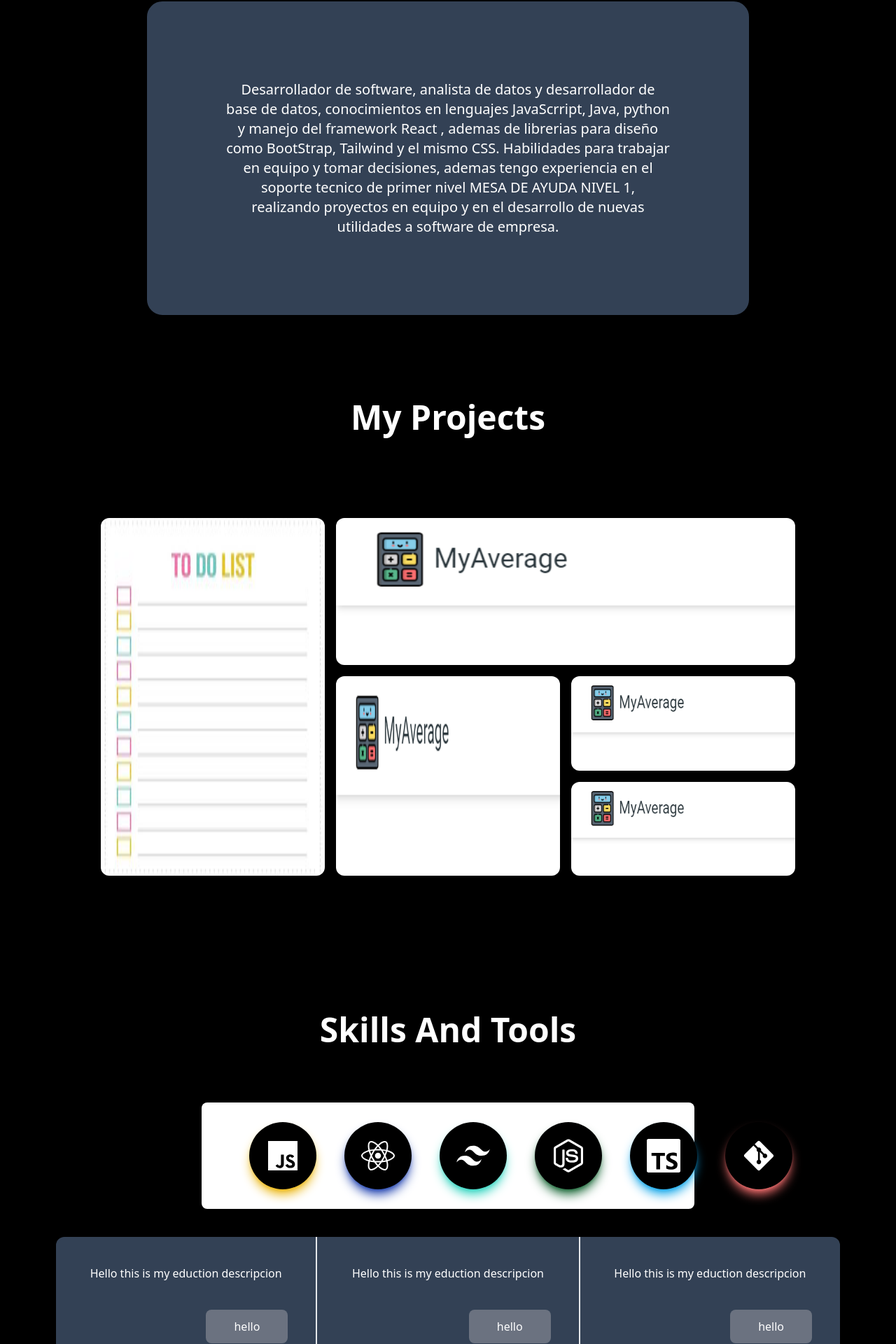
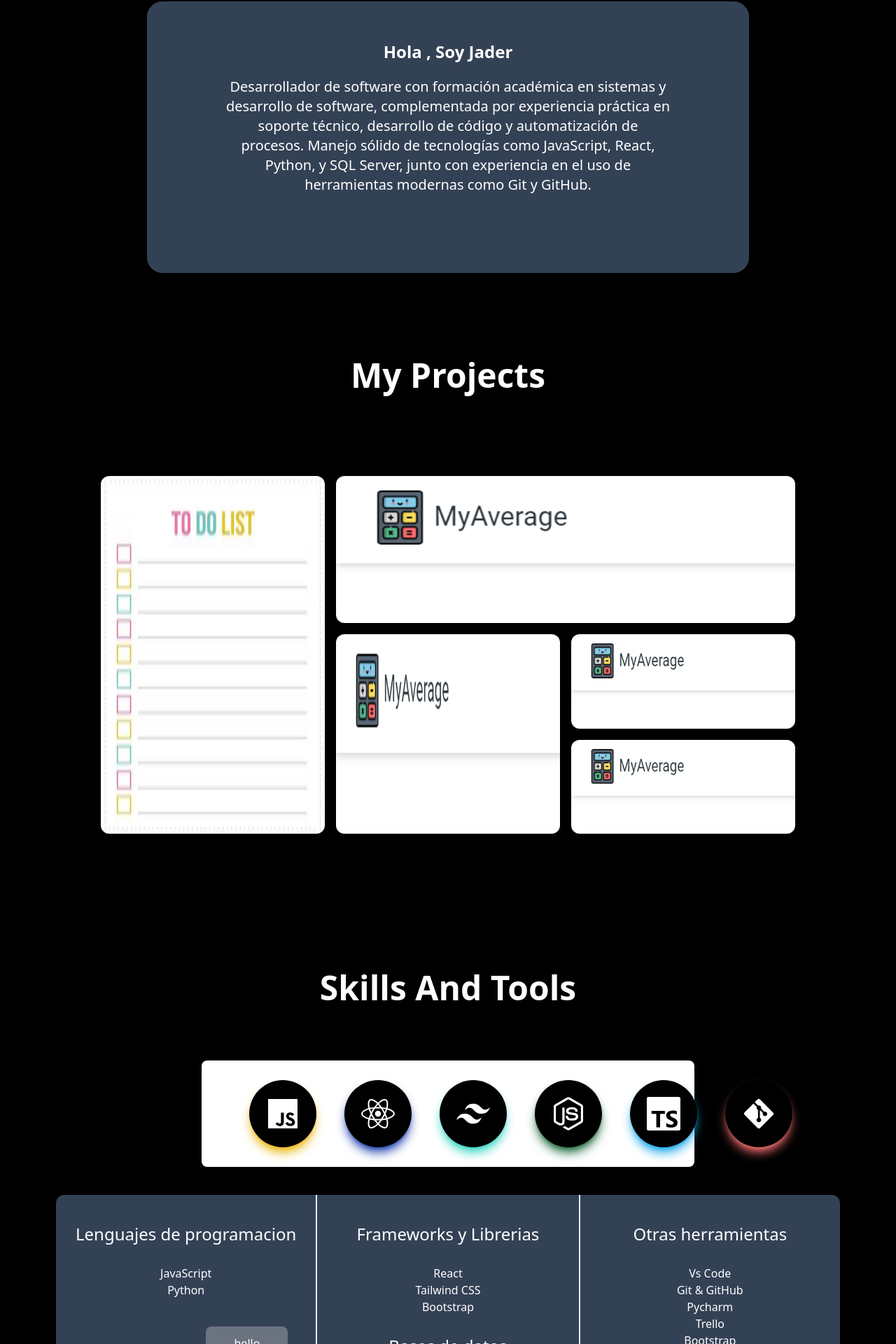
Before and after one commit to JADER124/Personal-Portfolio, a React (Vite) app: page / in a window 1280 px wide. Shown: the part 872-2792 px from the top of the page at 70% size. Built offline with nearby package versions, Linux system fonts and the light colour scheme; what tailwindcss-animated would draw is missing.

Commit message:
social networks

```diff
--- a/src/components/about.jsx
+++ b/src/components/about.jsx
@@ -13,7 +13,7 @@ function About() {
         <div>
           <div className=" bg-slate-700 rounded-3xl align-middle text-center mx-52 mb-10">
             <p className="text-xl p-28">
-              Hi, i am Jhon Jader Lopez , i am a software developer and a great personal trainer....
+            Aunque mi enfoque es claramente técnico, disfruto enormemente del proceso creativo que conlleva el desarrollo de software. Me motiva encontrar soluciones eficientes y ver cómo cada línea de código se convierte en algo tangible y útil para los demás. Me considero alguien adaptable y siempre dispuesto a aprender nuevas tecnologías y herramientas que me permitan mejorar en cada proyecto. Trabajar en equipo y compartir conocimientos es algo que valoro mucho, porque creo que las mejores ideas surgen de la colaboración.
             </p>
           </div>
         </div>
--- a/src/components/contact.jsx
+++ b/src/components/contact.jsx
@@ -1,6 +1,7 @@
 import React from "react";
-import { FaInstagram,FaFacebook,FaGithub} from "react-icons/fa";
+import { FaInstagram,FaFacebook,FaGithub,FaLinkedin } from "react-icons/fa";
 import { FaXTwitter } from "react-icons/fa6";
+import { MdMarkEmailRead } from "react-icons/md";
 function Contact() {
   return (
     <div>
@@ -25,25 +26,28 @@ function Contact() {
           </div>
         </div>
         <div className="mb-10">
-          <div className="mx-[575px] p-1 bg-orange-400 rounded-lg ">
+          <div className="w-1/5 mx-auto p-1 bg-slate-700 rounded-lg ">
             <ul className="flex gap-1 justify-between ">
               <li>
-                <div className="rounded-full bg-green-400 p-6">
-                <FaXTwitter className="w-10"/>
+                <div className="rounded-full bg-cyan-400 p-4 mx-4 my-1">
+                <a href="https://www.linkedin.com/in/jhon-lopez-blandon-5751a6236/" target="_blank">
+                <FaLinkedin className="text-3xl text-black"/>
+                </a>
                 </div>
               </li>
               <li>
-                <div className="rounded-full bg-green-400 p-6"></div>
+                <div className="rounded-full bg-cyan-400 p-4 mx-4 my-1">
+                 <a href="https://github.com/JADER124" target="_blank">
+                 <FaGithub className="text-3xl text-black"/>
+                 </a>
+                </div>
               </li>
               <li>
-                <div className="rounded-full bg-green-400 p-6"></div>
+                <div className="rounded-full bg-cyan-400 p-4 mx-4 my-1">
+                  <MdMarkEmailRead className="text-3xl text-black"/>
+                </div>
               </li>
-              <li>
-                <div className="rounded-full bg-green-400 p-6"></div>
-              </li>
-              <li>
-                <div className="rounded-full bg-green-400 p-6"></div>
-              </li>
+
             </ul>
           </div>
         </div>
--- a/src/components/footer.jsx
+++ b/src/components/footer.jsx
@@ -7,25 +7,17 @@ function Footer() {
     <div>
       <footer className="relative bg-black pt-8 pb-6">
         <div className="container mx-auto px-4">
-
-          <hr className="my-6 border-gray-600" />
           <div className="flex flex-wrap items-center md:justify-between justify-center">
             <div className="w-full md:w-4/12 px-4 mx-auto text-center">
               <div className="text-sm text-gray-500 font-semibold py-1">
-                Copyright © <span id="get-current-year">2024</span>
+                Copyright © <span id="get-current-year">2024</span> <span>by </span>
                 <a
-                  href="https://www.creative-tim.com/product/notus-js"
-                  className="text-gray-500 hover:text-gray-800"
+                  href="https://github.com/JADER124"
+                  className="text-gray-500 hover:text-gray-800 underline"
                   target="_blank"
-                />{" "}
-                Notus JS by
-                <a
-                  href="https://www.creative-tim.com?ref=njs-profile"
-                  className="text-gray-500 hover:text-gray-800"
                 >
-                  Creative Tim
+                 Jader Lopez
                 </a>
-                .
               </div>
             </div>
           </div>
--- a/src/components/presentation.jsx
+++ b/src/components/presentation.jsx
@@ -9,10 +9,18 @@ function Presentation() {
             <h1 className="text-5xl font-bold capitalize p-10">Presentation</h1>
           </div>
         </div>
-        <div>
-          <div className="border-black bg-slate-700 border-2 rounded-3xl align-middle text-center mx-52 mb-20">
-            <p className="text-xl p-28">Desarrollador de software, analista de datos y desarrollador de base de datos, conocimientos en lenguajes JavaScrript, Java, python y manejo del framework React , ademas de librerias para diseño como BootStrap, Tailwind y el mismo CSS.
-              Habilidades para trabajar en equipo y tomar decisiones, ademas tengo experiencia en el soporte tecnico de primer nivel MESA DE AYUDA NIVEL 1, realizando proyectos en equipo y en el desarrollo de nuevas utilidades a software de empresa.
+        <div className="">
+          <div className="border-black relative bg-slate-700 border-2 rounded-3xl align-middle text-center mx-52 mb-20">
+            <h1 className="text-white pt-14 text-2xl font-bold">
+              Hola , Soy Jader
+            </h1>
+            <p className="text-xl px-28 pb-28 pt-5 text-white font">
+              Desarrollador de software con formación académica en sistemas y
+              desarrollo de software, complementada por experiencia práctica en
+              soporte técnico, desarrollo de código y automatización de
+              procesos. Manejo sólido de tecnologías como JavaScript, React,
+              Python, y SQL Server, junto con experiencia en el uso de
+              herramientas modernas como Git y GitHub.
             </p>
           </div>
         </div>
--- a/src/components/skills.jsx
+++ b/src/components/skills.jsx
@@ -56,7 +56,9 @@ function Skills() {
             <div className="grid grid-cols-3 mx-20 mb-10">
               <div className="bg-slate-700 border-r-2 rounded-l-xl">
                 <div className="text-center my-10">
-                  <p>Hello this is my eduction descripcion</p>
+                  <h1 className="text-2xl pb-7">Lenguajes de programacion</h1>
+                  <p>JavaScript</p>
+                  <p>Python</p>
                 </div>
                 <div className="text-right mb-10 mr-10">
                   <button className="bg-gray-500 py-3 px-10 rounded-lg">
@@ -66,7 +68,13 @@ function Skills() {
               </div>
               <div className="bg-slate-700">
                 <div className="text-center my-10">
-                  <p>Hello this is my eduction descripcion</p>
+                <h1 className="text-2xl pb-7">Frameworks y Librerias</h1>
+                  <p>React</p>
+                  <p>Tailwind CSS</p>
+                  <p>Bootstrap</p>
+                <h1 className="text-2xl py-7">Bases de datos</h1>
+                <p>Firebase</p>
+                <p>SQL Server</p>
                 </div>
                 <div className="text-right mb-10 mr-10">
                   <button className="bg-gray-500 py-3 px-10 rounded-lg">
@@ -76,7 +84,13 @@ function Skills() {
               </div>
               <div className="bg-slate-700 border-l-2 rounded-r-xl">
                 <div className="text-center my-10 ">
-                  <p>Hello this is my eduction descripcion</p>
+                  <h1 className="text-2xl pb-7">Otras herramientas</h1>
+                  <p>Vs Code</p>
+                  <p>Git & GitHub</p>
+                  <p>Pycharm</p>
+                  <p>Trello</p>
+                  <p>Bootstrap</p>
+
                 </div>
                 <div className="text-right mb-10 mr-10">
                   <button className="bg-gray-500 py-3 px-10 rounded-lg">
--- a/tailwind.config.js
+++ b/tailwind.config.js
@@ -7,6 +7,7 @@ export default {
     "./src/**/*.{js,ts,jsx,tsx}",
   ],
   theme: {
+
     fontFamily:{
       'roboto': 'Roboto',
     },
@@ -35,6 +36,14 @@ export default {
       }
     },
   },
+  colors: {
+    transparent: 'transparent',
+    current: 'currentColor',
+    blueDark: "#0A192F",
+    grayLight: "#E6F1FF",
+    blueElectric: "#64FFDA",
+    redAcent: "#FF5733"
+  },
   plugins: [
     require('tailwindcss-animated')
   ],
```
